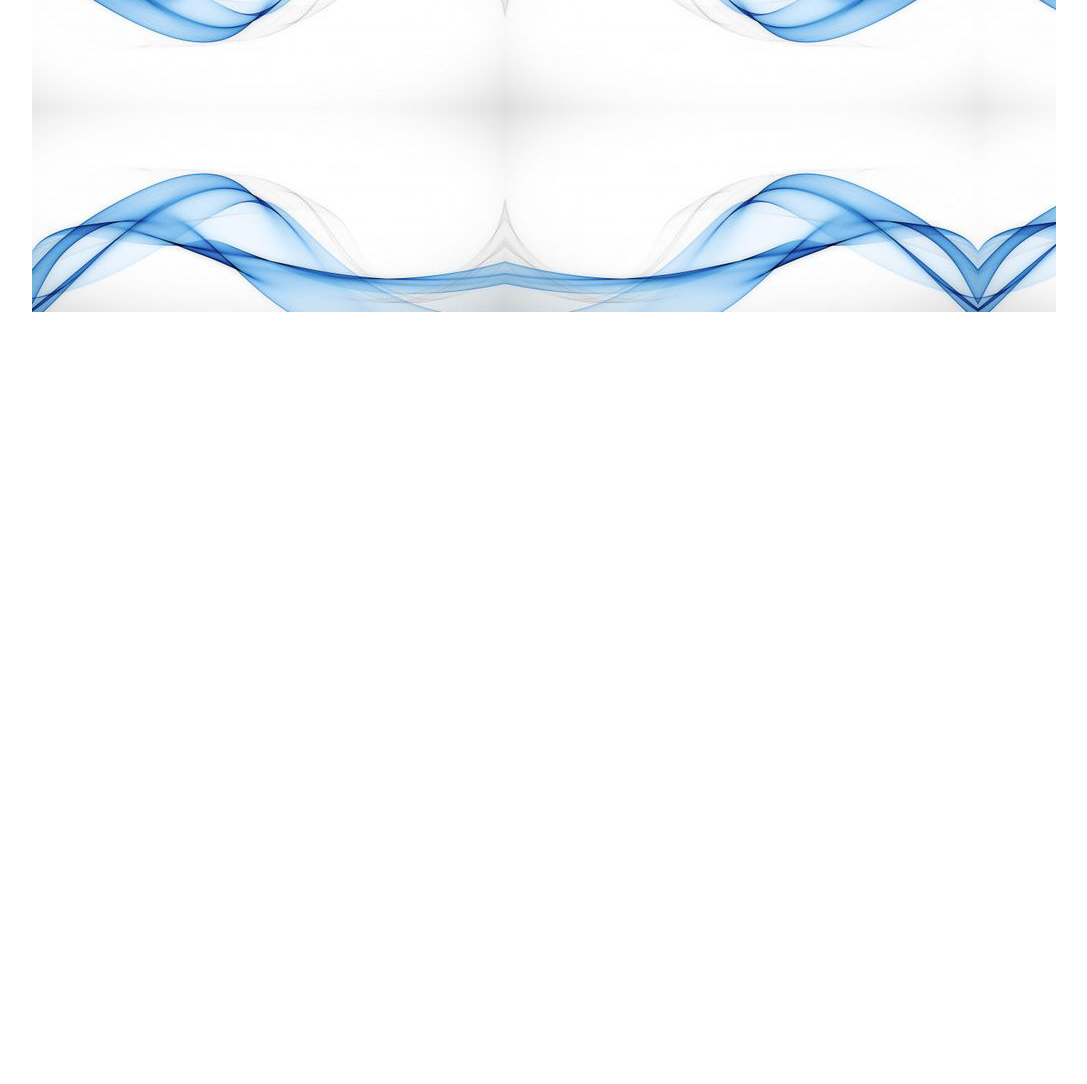
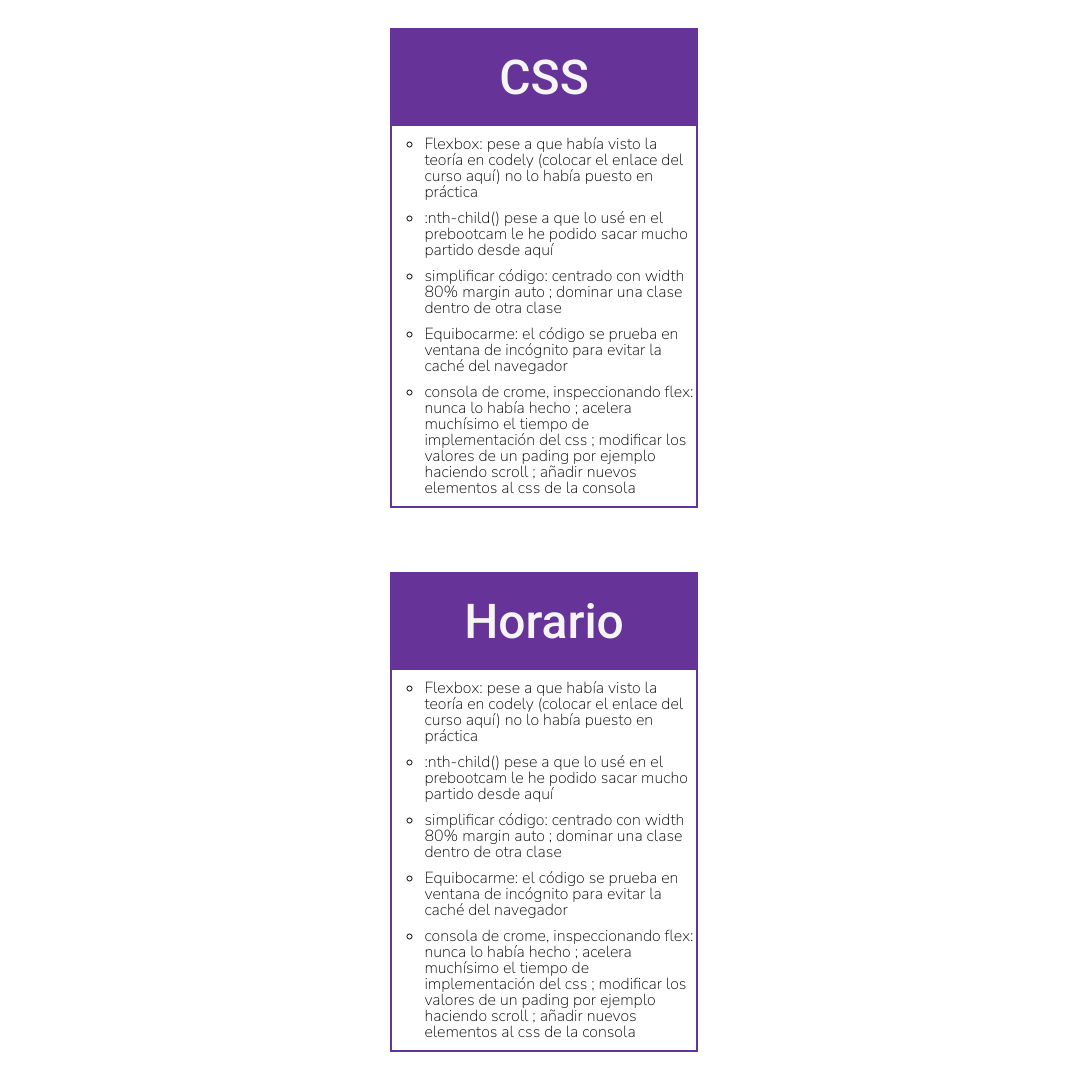
Before and after one commit to chavidev/Web-letscode-estilo-propio, a plain HTML site: page info.html in a window 1280 px wide. Shown: the part 1160-2244 px from the top of the page, without its empty margins (96-1183 px from the left). Before the commit the page ends 1472 px from the top, so only its background shows below. Drawn offline with Linux system fonts and the light colour scheme.

Commit message:
poniendo las listas en info.html

```diff
--- a/info.html
+++ b/info.html
@@ -1,9 +1,20 @@
 <!DOCTYPE html>
 <html lang="es">
 <head>
+    <!-- Fuente Titulo Roboto-->
+    <link rel="preconnect" href="https://fonts.googleapis.com">
+    <link rel="preconnect" href="https://fonts.gstatic.com" crossorigin>
+    <link href="https://fonts.googleapis.com/css2?family=Roboto:wght@500&display=swap" rel="stylesheet">
+
+    <!-- Fuente Texto Nunito -->
+    <link rel="preconnect" href="https://fonts.googleapis.com">
+    <link rel="preconnect" href="https://fonts.gstatic.com" crossorigin>
+    <link href="https://fonts.googleapis.com/css2?family=Nunito+Sans:wght@200&display=swap" rel="stylesheet">
+
     <link href="./style/reset.css" rel="stylesheet">
     <link href="./style/style.css" rel="stylesheet" type="text/css">
     <link href="./style/info-style.css" rel="stylesheet" type="text/css">
+    <link href="./style/listas-style.css" rel="stylesheet" type="text/css">
     <meta charset="UTF-8">
     <meta http-equiv="X-UA-Compatible" content="IE=edge">
     <meta name="viewport" content="width=device-width, initial-scale=1.0">
@@ -99,7 +110,35 @@
               <td colspan="3"></td>
           </tr>
           </tfoot>
-      </table>
+        </table>
+        <div class="listas">
+          <p class="titulo-listas">HTML</p>
+          <Ul>
+              <li>Codigo ordenado:  seguro que un linter me pone todo en rojo, pero ahora mi código no solo funciona sino es mas mantenible en el tiempo. permitirá futuras modificacones</li>
+              <li>Evitar separaciones en el eje vertical por encadenamiento de br Ej: br br br(tengo que conseguir colocarlocon backtics``) , ya que mi nivel en css me ha permitido</li>
+              <li>no solo existe div: también está nav header section aside(aunque la sidebar ¿se tiende a evitar?) pese</li>
+          </Ul>
+        </div>
+        <div class="listas">
+          <p class="titulo-listas">CSS</p>
+            <ul>
+                <li>Flexbox: pese a que había visto la teoría en codely (colocar el enlace del curso aquí) no lo había puesto en práctica </li>
+                <li>:nth-child() pese a que lo usé en el prebootcam le he podido sacar mucho partido desde aquí</li>
+                <li>simplificar código: centrado con width 80% margin  auto ; dominar una clase dentro de otra clase</li>
+                <li>Equibocarme:  el código se prueba en ventana de incógnito para evitar la caché del navegador</li>
+                <li>consola de crome, inspeccionando flex: nunca lo había hecho ; acelera muchísimo el tiempo de implementación del css ; modificar los valores de un pading por ejemplo haciendo scroll ; añadir nuevos elementos al css de la consola</li>
+            </ul>
+        </div>
+        <div class="listas">
+          <p class="titulo-listas">Horario</p>
+            <ul>
+                <li>Flexbox: pese a que había visto la teoría en codely (colocar el enlace del curso aquí) no lo había puesto en práctica </li>
+                <li>:nth-child() pese a que lo usé en el prebootcam le he podido sacar mucho partido desde aquí</li>
+                <li>simplificar código: centrado con width 80% margin  auto ; dominar una clase dentro de otra clase</li>
+                <li>Equibocarme:  el código se prueba en ventana de incógnito para evitar la caché del navegador</li>
+                <li>consola de crome, inspeccionando flex: nunca lo había hecho ; acelera muchísimo el tiempo de implementación del css ; modificar los valores de un pading por ejemplo haciendo scroll ; añadir nuevos elementos al css de la consola</li>
+            </ul>
+        </div>
 
     </main>
 
--- a/style/listas-style.css
+++ b/style/listas-style.css
@@ -5,8 +5,9 @@ main {
 }
 .listas {
   width: 30%;
-  margin: auto;
-  border: 2px solid rebeccapurple;
+  /* margin: auto; */
+  margin: 2rem;
+  border: 2px solid #663399;
   text-align: left;
 }
 
@@ -22,9 +23,17 @@ li {
 .titulo-listas {
   text-align: center;
   font-family: 'Roboto', sans-serif;
-  color: #222;
-
+  color: whitesmoke;
+  font-size: 3rem;
+  padding: 1.5rem;
+  background-color: #663399;
 }
 
+
+/*
+combinaciónd e fuentes interesantes
+Título:
+font-family: 'Roboto', sans-serif;
+cuerpo del texto:
 font-family: 'Nunito Sans', sans-serif;
-font-family: 'Roboto', sans-serif;
+ */
```
